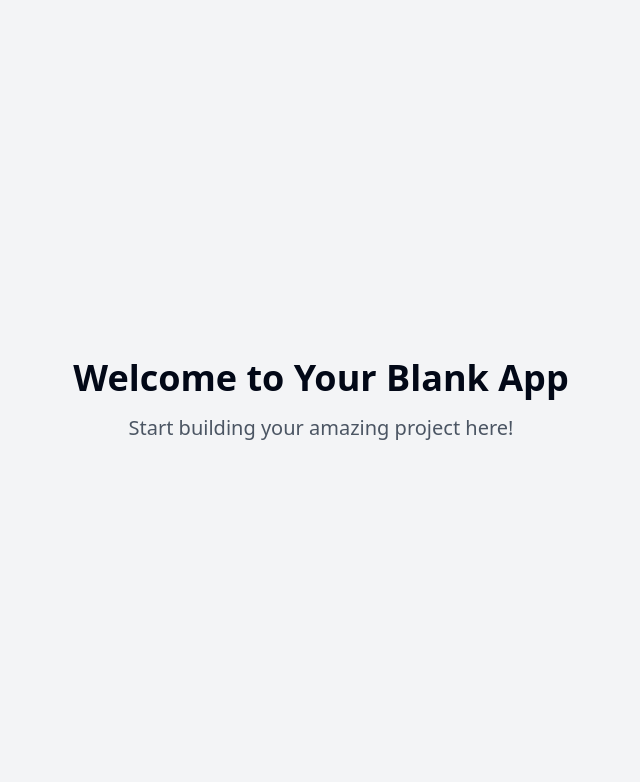
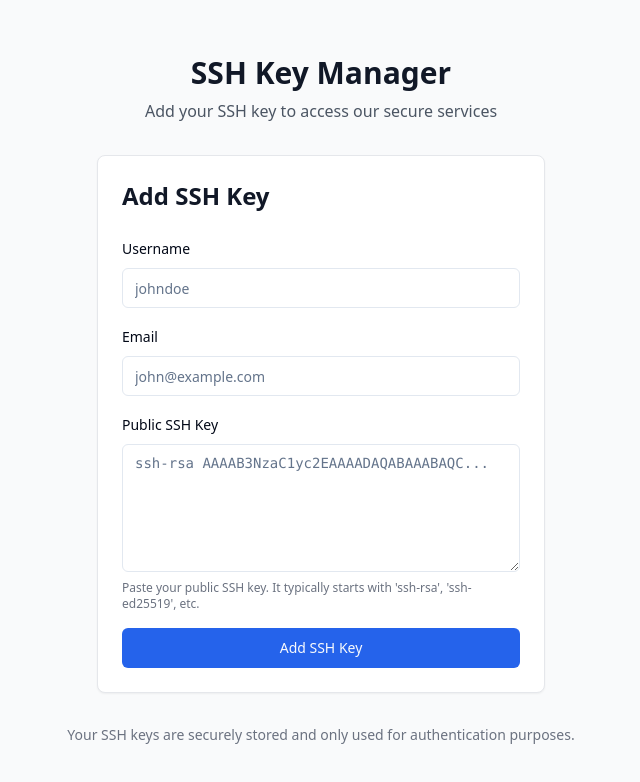
Before and after one commit to OmarMah/ssh-key-form-builder, a React (Vite) app: page / in a window 1280 px wide. Shown: the top 782 px of the page, without its empty margins (319-959 px from the left). Built offline with nearby package versions, Linux system fonts and the light colour scheme.

Commit message:
Add SSH key form
Create a form with username, email, and SSH key fields.

```diff
--- a/index.html
+++ b/index.html
@@ -1,14 +1,15 @@
+
 <!DOCTYPE html>
 <html lang="en">
   <head>
     <meta charset="UTF-8" />
     <meta name="viewport" content="width=device-width, initial-scale=1.0" />
-    <title>ssh-key-form-builder</title>
-    <meta name="description" content="Lovable Generated Project" />
+    <title>SSH Key Manager</title>
+    <meta name="description" content="Secure SSH Key Management Portal" />
     <meta name="author" content="Lovable" />
 
-    <meta property="og:title" content="ssh-key-form-builder" />
-    <meta property="og:description" content="Lovable Generated Project" />
+    <meta property="og:title" content="SSH Key Manager" />
+    <meta property="og:description" content="Secure SSH Key Management Portal" />
     <meta property="og:type" content="website" />
     <meta property="og:image" content="https://lovable.dev/opengraph-image-p98pqg.png" />
 
--- /dev/null
+++ b/src/components/SshKeyForm.tsx
@@ -0,0 +1,115 @@
+
+import { useState } from "react";
+import { Button } from "@/components/ui/button";
+import { Input } from "@/components/ui/input";
+import { Label } from "@/components/ui/label";
+import { Textarea } from "@/components/ui/textarea";
+import { toast } from "sonner";
+
+const SshKeyForm = () => {
+  const [username, setUsername] = useState("");
+  const [email, setEmail] = useState("");
+  const [sshKey, setSshKey] = useState("");
+  const [isSubmitting, setIsSubmitting] = useState(false);
+
+  const handleSubmit = async (e: React.FormEvent) => {
+    e.preventDefault();
+
+    // Basic validation
+    if (!username.trim()) {
+      toast.error("Username is required");
+      return;
+    }
+
+    if (!email.trim() || !/^[^\s@]+@[^\s@]+\.[^\s@]+$/.test(email)) {
+      toast.error("Please enter a valid email address");
+      return;
+    }
+
+    if (!sshKey.trim() || !sshKey.startsWith("ssh-")) {
+      toast.error("Please enter a valid SSH public key");
+      return;
+    }
+
+    setIsSubmitting(true);
+
+    // Simulate API call
+    try {
+      // In a real app, this would be an API call to save the SSH key
+      await new Promise(resolve => setTimeout(resolve, 1000));
+
+      toast.success("SSH key successfully added");
+
+      // Reset the form
+      setUsername("");
+      setEmail("");
+      setSshKey("");
+    } catch (error) {
+      toast.error("Failed to add SSH key. Please try again.");
+      console.error("Error submitting SSH key:", error);
+    } finally {
+      setIsSubmitting(false);
+    }
+  };
+
+  return (
+    <div className="w-full max-w-md mx-auto rounded-lg border border-gray-200 shadow-sm bg-white p-6">
+      <h2 className="text-2xl font-semibold mb-6 text-gray-900">Add SSH Key</h2>
+
+      <form onSubmit={handleSubmit} className="space-y-4">
+        <div className="space-y-2">
+          <Label htmlFor="username" className="text-sm font-medium">
+            Username
+          </Label>
+          <Input
+            id="username"
+            value={username}
+            onChange={(e) => setUsername(e.target.value)}
+            placeholder="johndoe"
+            className="w-full"
+          />
+        </div>
+
+        <div className="space-y-2">
+          <Label htmlFor="email" className="text-sm font-medium">
+            Email
+          </Label>
+          <Input
+            id="email"
+            type="email"
+            value={email}
+            onChange={(e) => setEmail(e.target.value)}
+            placeholder="john@example.com"
+            className="w-full"
+          />
+        </div>
+
+        <div className="space-y-2">
+          <Label htmlFor="ssh-key" className="text-sm font-medium">
+            Public SSH Key
+          </Label>
+          <Textarea
+            id="ssh-key"
+            value={sshKey}
+            onChange={(e) => setSshKey(e.target.value)}
+            placeholder="ssh-rsa AAAAB3NzaC1yc2EAAAADAQABAAABAQC..."
+            className="font-mono text-sm h-32 resize-y"
+          />
+          <p className="text-xs text-gray-500">
+            Paste your public SSH key. It typically starts with 'ssh-rsa', 'ssh-ed25519', etc.
+          </p>
+        </div>
+
+        <Button
+          type="submit"
+          className="w-full bg-blue-600 hover:bg-blue-700"
+          disabled={isSubmitting}
+        >
+          {isSubmitting ? "Submitting..." : "Add SSH Key"}
+        </Button>
+      </form>
+    </div>
+  );
+};
+
+export default SshKeyForm;
--- a/src/pages/Index.tsx
+++ b/src/pages/Index.tsx
@@ -1,11 +1,22 @@
-// Update this page (the content is just a fallback if you fail to update the page)
+
+import SshKeyForm from "@/components/SshKeyForm";
 
 const Index = () => {
   return (
-    <div className="min-h-screen flex items-center justify-center bg-gray-100">
-      <div className="text-center">
-        <h1 className="text-4xl font-bold mb-4">Welcome to Your Blank App</h1>
-        <p className="text-xl text-gray-600">Start building your amazing project here!</p>
+    <div className="min-h-screen flex flex-col items-center justify-center bg-gray-50 p-4">
+      <div className="w-full max-w-md mb-8 text-center">
+        <h1 className="text-3xl font-bold text-gray-900 mb-2">SSH Key Manager</h1>
+        <p className="text-gray-600">
+          Add your SSH key to access our secure services
+        </p>
+      </div>
+
+      <SshKeyForm />
+
+      <div className="mt-8 text-center text-sm text-gray-500">
+        <p>
+          Your SSH keys are securely stored and only used for authentication purposes.
+        </p>
       </div>
     </div>
   );
```
